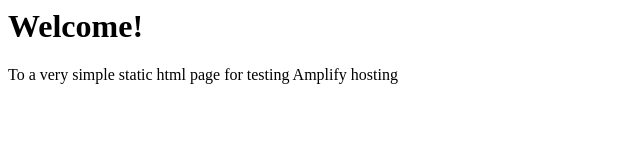
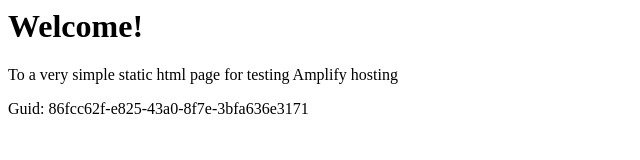
Before and after one commit to aws-aemilia-yul/Github-PR-Commit-Integration-Test-DoNotTouch-v1-prod-ca-central-1, a website: page src/index.html in a window 1280 px wide. Shown: the whole page, without its empty margins (0-640 px from the left). Drawn offline with Linux system fonts and the light colour scheme.

Commit message:
commit from integ tests

```diff
--- a/src/index.html
+++ b/src/index.html
@@ -1,3 +1,5 @@
+
+
 <html lang="en">
 
 <head>
@@ -10,6 +12,6 @@
 <body>
     <h1>Welcome!</h1>
     <p>To a very simple static html page for testing Amplify hosting</p>
-</body>
+    <p>Guid: 86fcc62f-e825-43a0-8f7e-3bfa636e3171</p></body>
 
 </html>
```
